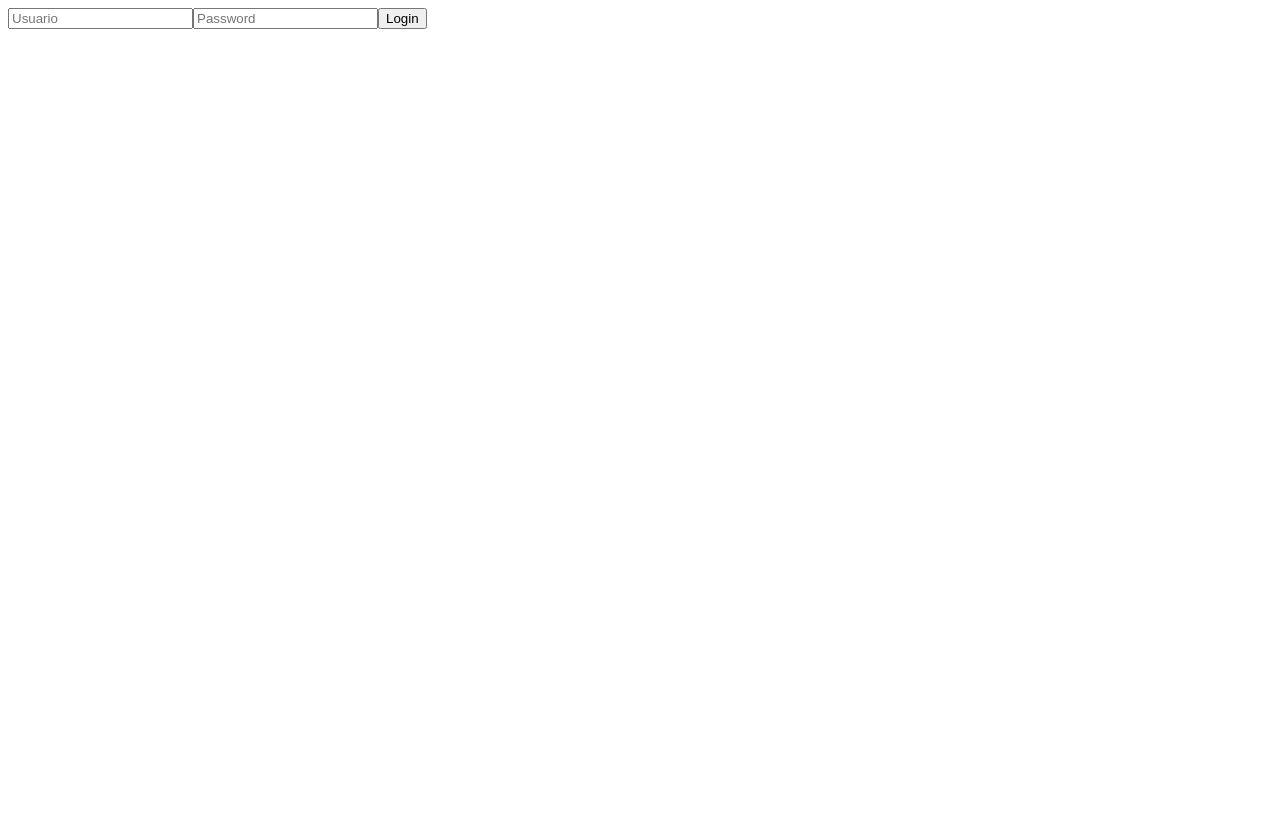
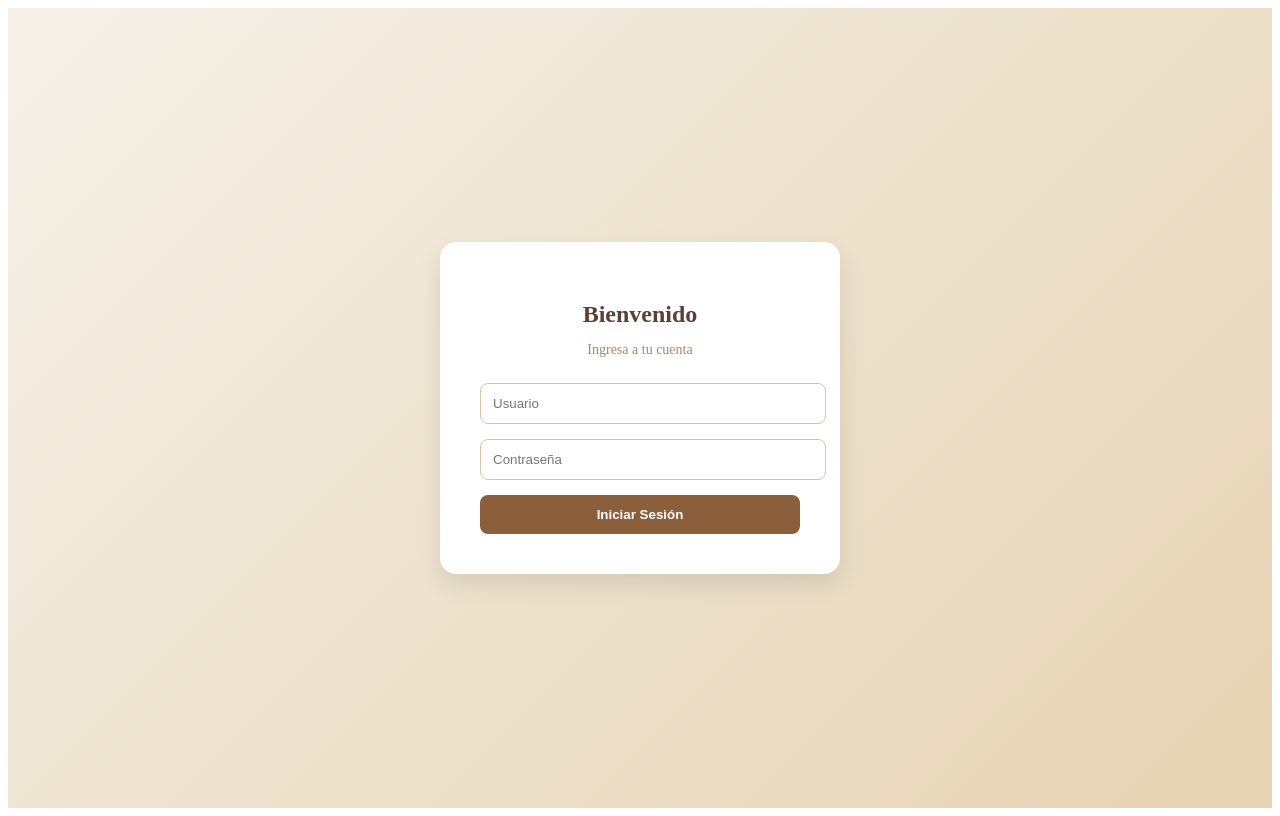
Before and after one commit to valenzuelasedanojhonrichard-ops/aris-system-vortex-88, an Angular app: page / in a window 1280 px wide. Built offline with nearby package versions, Linux system fonts and the light colour scheme.

Commit message:
feat: mejora diseño login UI con estilos marron beige

```diff
--- a/src/app/auth/login/login.component.css
+++ b/src/app/auth/login/login.component.css
@@ -0,0 +1,68 @@
+/* Fondo general */
+.login-container {
+  height: 100vh;
+  display: flex;
+  justify-content: center;
+  align-items: center;
+  background: linear-gradient(135deg, #f5f1e8, #e6d3b3);
+}
+
+/* Tarjeta */
+.login-card {
+  background: #ffffff;
+  padding: 40px;
+  border-radius: 16px;
+  width: 320px;
+  box-shadow: 0 10px 25px rgba(0,0,0,0.1);
+  text-align: center;
+}
+
+/* Título */
+.titulo {
+  margin-bottom: 5px;
+  color: #5c4033;
+  font-weight: bold;
+}
+
+/* Subtítulo */
+.subtitulo {
+  margin-bottom: 25px;
+  color: #a68a64;
+  font-size: 14px;
+}
+
+/* Inputs */
+.form-group {
+  margin-bottom: 15px;
+}
+
+input {
+  width: 100%;
+  padding: 12px;
+  border-radius: 8px;
+  border: 1px solid #d6c3a3;
+  outline: none;
+  transition: 0.3s;
+}
+
+input:focus {
+  border-color: #8b5e3c;
+  box-shadow: 0 0 5px rgba(139, 94, 60, 0.3);
+}
+
+/* Botón */
+.btn-login {
+  width: 100%;
+  padding: 12px;
+  border: none;
+  border-radius: 8px;
+  background: #8b5e3c;
+  color: white;
+  font-weight: bold;
+  cursor: pointer;
+  transition: 0.3s;
+}
+
+.btn-login:hover {
+  background: #6f472c;
+}
--- a/src/app/auth/login/login.component.html
+++ b/src/app/auth/login/login.component.html
@@ -1,4 +1,22 @@
-<input [(ngModel)]="username" placeholder="Usuario">
-<input [(ngModel)]="password" type="password" placeholder="Password">
+<div class="login-container">
 
-<button (click)="login()">Login</button>
+  <div class="login-card">
+
+    <h2 class="titulo">Bienvenido</h2>
+    <p class="subtitulo">Ingresa a tu cuenta</p>
+
+    <div class="form-group">
+      <input [(ngModel)]="username" placeholder="Usuario" />
+    </div>
+
+    <div class="form-group">
+      <input [(ngModel)]="password" type="password" placeholder="Contraseña" />
+    </div>
+
+    <button (click)="login()" class="btn-login">
+      Iniciar Sesión
+    </button>
+
+  </div>
+
+</div>
```
